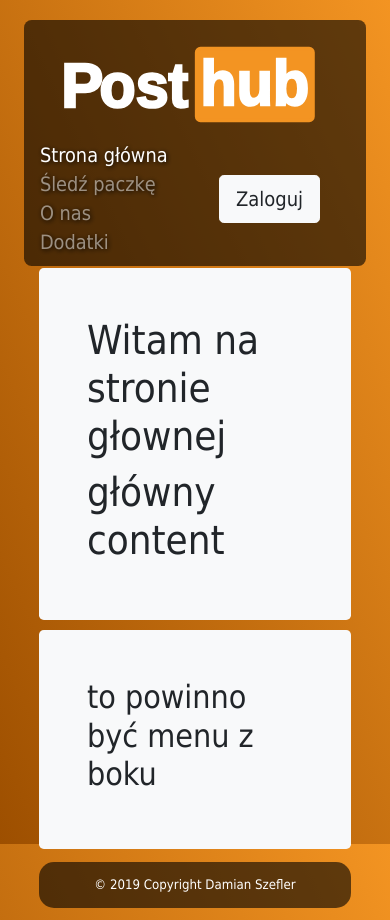
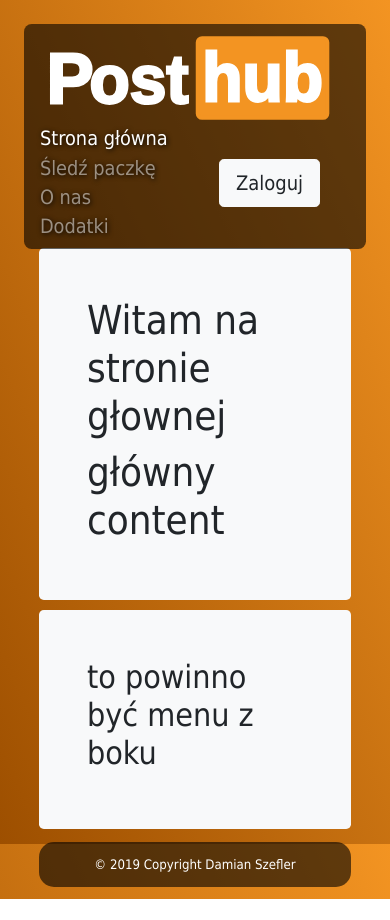
Before and after one commit to Scyzoryk966/bootstrap, a plain HTML site: page index.html in a window 390 px wide. After the commit the page ends 899 px from the top, so only its background shows below. Drawn offline with nearby package versions, Linux system fonts and the light colour scheme.

Commit message:
poprawa logo

```diff
--- a/css/style.css
+++ b/css/style.css
@@ -43,11 +43,7 @@ body {
     padding: 0;
     /*overflow: hidden;*/
 }
-.navbar-brand>img {
-    height: 100%;
-    padding: 15px;
-    width: auto;
-}
+
 .nav-item {
     font-size: 1.5em;
 }
@@ -58,3 +54,8 @@ body {
     border-radius: 15px;
     margin: 1% 0 1% 0;
 }
+@media screen and (max-width: 767px) {
+    .sticky-top {
+        position: relative !important;
+    }
+}
```
